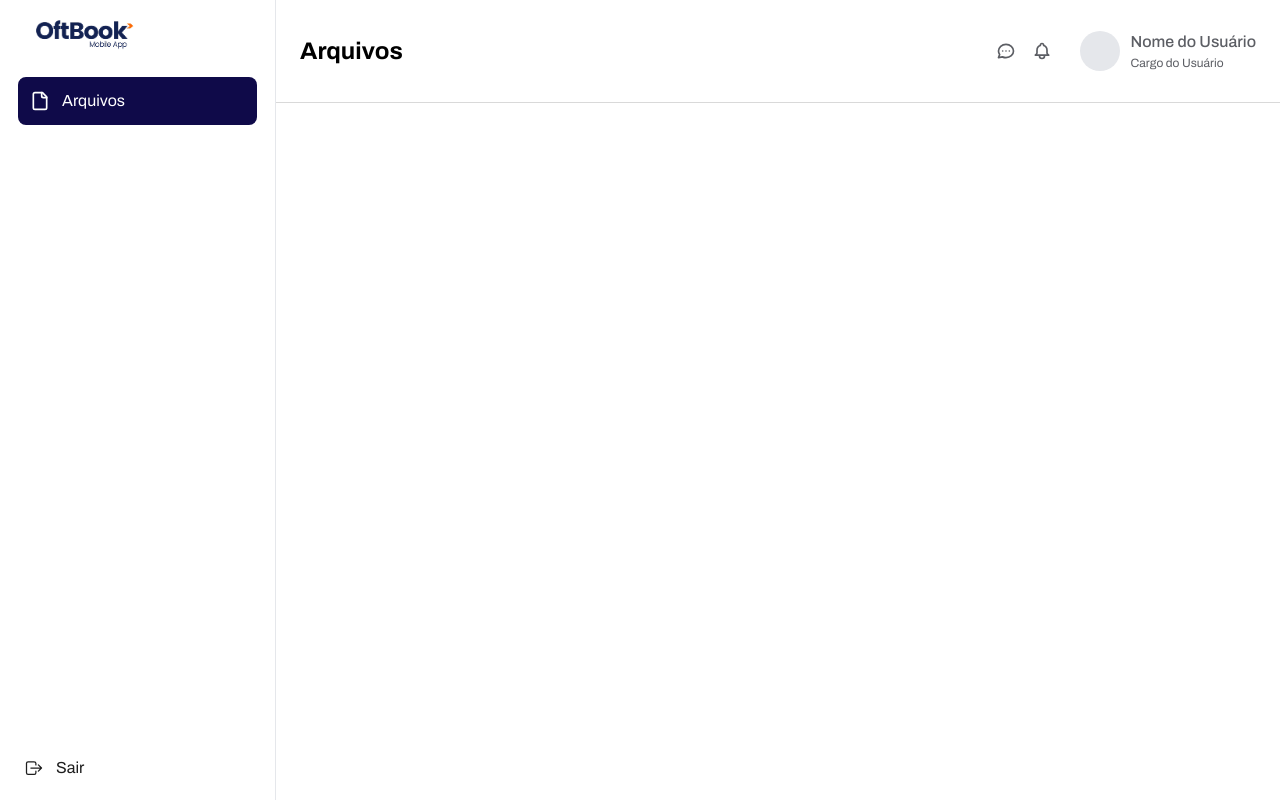
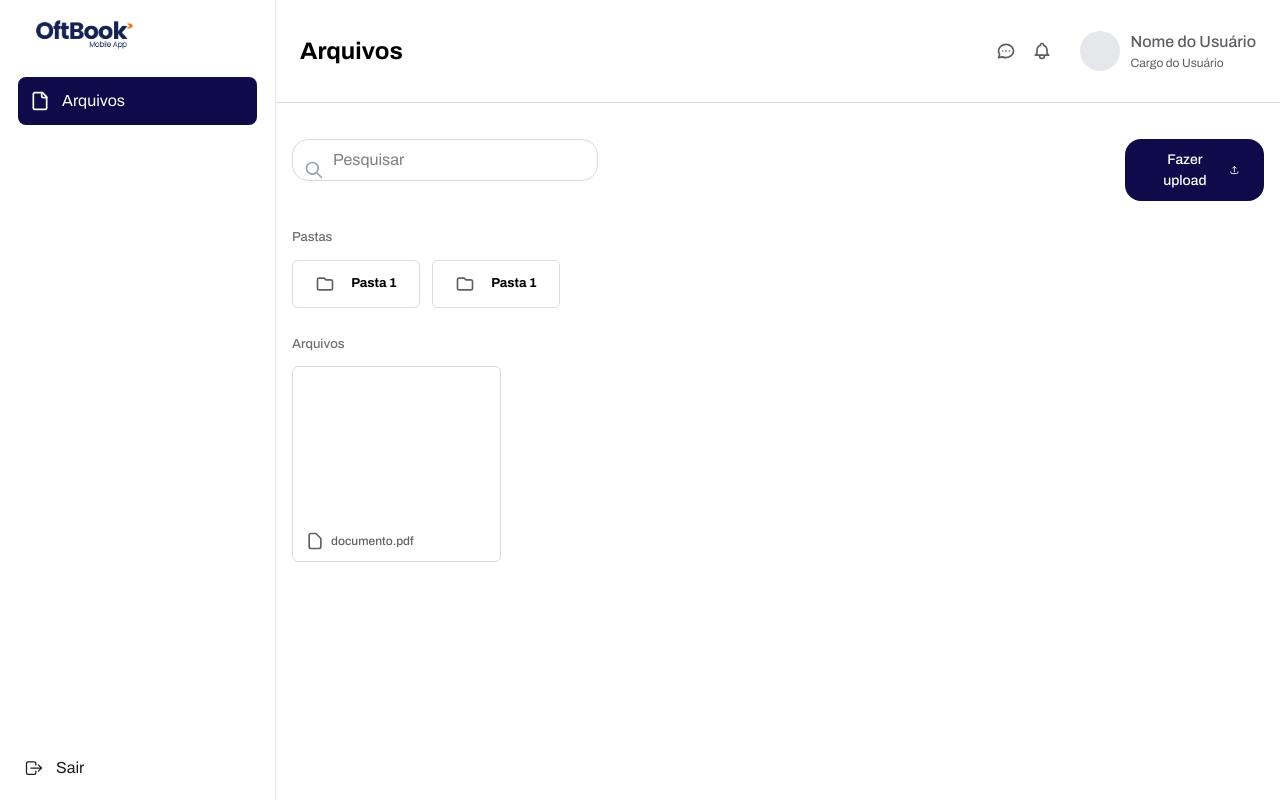
Before and after one commit to Thaleshtv/system-oftbook, a React (Vite) app: page /arquivos in a window 1280 px wide. Built offline with nearby package versions, Linux system fonts and the light colour scheme.

Commit message:
feat: enhance ArquivosView layout with search input, upload button, and folder/document display

```diff
--- a/src/pages/Arquivos/view.tsx
+++ b/src/pages/Arquivos/view.tsx
@@ -1,10 +1,72 @@
 import { PageComponent } from '../../components/page-component'
 import { useArquivos } from './model'
+import {
+  HiOutlineSearch,
+  HiOutlineFolder,
+  HiOutlineDocument,
+  HiOutlineCloudUpload,
+  HiOutlineUpload
+} from 'react-icons/hi'
 
 export const ArquivosView = (props: ReturnType<typeof useArquivos>) => {
   return (
     <PageComponent title="Arquivos">
-      <div className="space-y-6"></div>
+      <div className="grid grid-cols-12 gap-[27px] h-[40px]">
+        <div className="relative col-span-4">
+          <div className="absolute inset-y-0 left-0 flex items-center pl-3 pointer-events-none">
+            <HiOutlineSearch size={20} className="text-gray-400" />
+          </div>
+          <input
+            type="text"
+            placeholder="Pesquisar"
+            className="w-full pl-10 pr-4 py-2 border border-[#D9D9D9] rounded-[16px] focus:ring-2 focus:ring-blue-500 focus:border-transparent outline-none"
+          />
+        </div>
+        <div className="col-span-6"></div>
+        <div className="col-span-2 flex justify-end">
+          <button className="flex items-center gap-2 py-[10px] px-[24px] bg-[#0F0A49] text-white rounded-[16px] hover:bg-[#0F0A49]/80  transition-colors">
+            <span className="text-[14px] font-medium">Fazer upload</span>
+            <HiOutlineUpload size={12} />
+          </button>
+        </div>
+        <div className="col-span-12">
+          <div className="flex flex-col gap-[12px]">
+            <div className="text-[#6C7074] font-medium text-[13px]">Pastas</div>
+            <div className="flex gap-[12px]">
+              <div className="w-[128px] h-[48px] border border-[#DADCE0] rounded-[6px]">
+                <div className="flex gap-[16px] items-center justify-center h-full">
+                  <HiOutlineFolder size={20} className="text-[#5F6367]" />
+                  <div className="text-[13px] font-semibold">Pasta 1</div>
+                </div>
+              </div>
+              <div className="w-[128px] h-[48px] border border-[#DADCE0] rounded-[6px]">
+                <div className="flex gap-[16px] items-center justify-center h-full">
+                  <HiOutlineFolder size={20} className="text-[#5F6367]" />
+                  <div className="text-[13px] font-semibold">Pasta 1</div>
+                </div>
+              </div>
+            </div>
+          </div>
+        </div>
+        <div className="col-span-12">
+          <div className="flex flex-col gap-[12px]">
+            <div className="text-[#6C7074] font-medium text-[13px]">
+              Arquivos
+            </div>
+            <div className="flex gap-[12px]">
+              <div className="w-[209px] h-[196px] border border-[#DADCE0] rounded-[6px] flex flex-col">
+                <div className="flex-1"></div>
+                <div className="h-[40px] gap-[6px] flex items-center justify-start px-[12px]">
+                  <HiOutlineDocument size={20} className="text-[#5F6367]" />
+                  <div className="text-[12px] font-medium text-[#5F6367] truncate">
+                    documento.pdf
+                  </div>
+                </div>
+              </div>
+            </div>
+          </div>
+        </div>
+      </div>
     </PageComponent>
   )
 }
```
